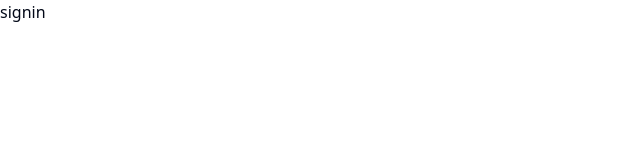
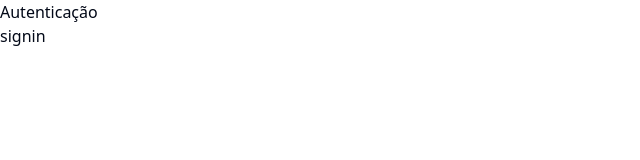
Before and after one commit to Talisson-b99/pizzashop, a React (Vite) app: page /sign-in in a window 1280 px wide. Shown: the top 160 px of the page, without its empty margins (0-640 px from the left). Built offline with nearby package versions, Linux system fonts and the light colour scheme.

Commit message:
feat: add page dashboard and path

```diff
--- /dev/null
+++ b/src/pages/_layouts/app.tsx
@@ -0,0 +1,14 @@
+import { Outlet } from 'react-router-dom'
+
+const AppLayout = () => {
+  return (
+    <div>
+      <h1>Cabeçalho</h1>
+      <div>
+        <Outlet />
+      </div>
+    </div>
+  )
+}
+
+export default AppLayout
--- /dev/null
+++ b/src/pages/_layouts/auth.tsx
@@ -0,0 +1,15 @@
+import { Outlet } from 'react-router-dom'
+
+const AuthLayout = () => {
+  return (
+    <div>
+      <h1>Autenticação</h1>
+
+      <div>
+        <Outlet />
+      </div>
+    </div>
+  )
+}
+
+export default AuthLayout
```
Also changed, not shown: src/routes.tsx (+7 -2 lines).
